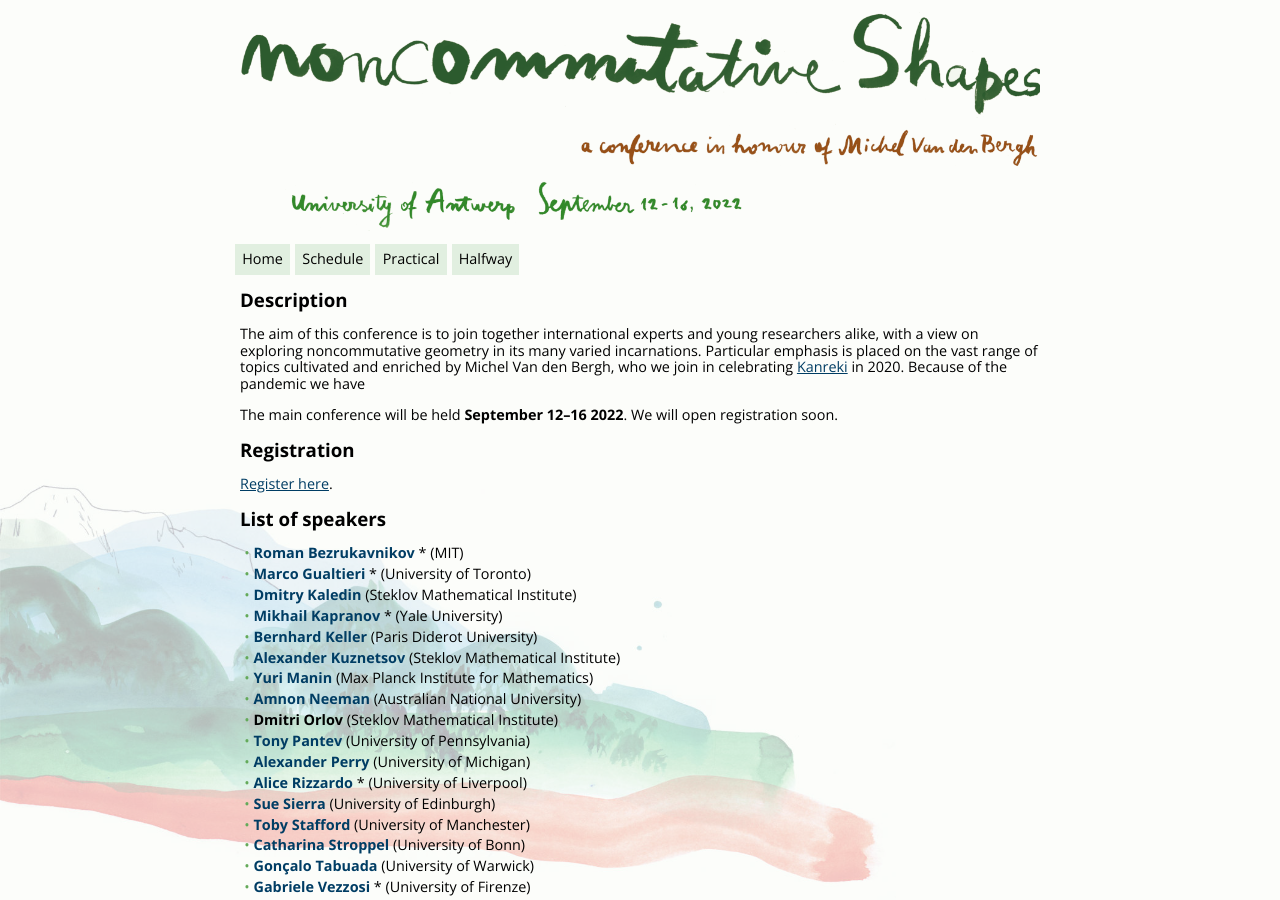
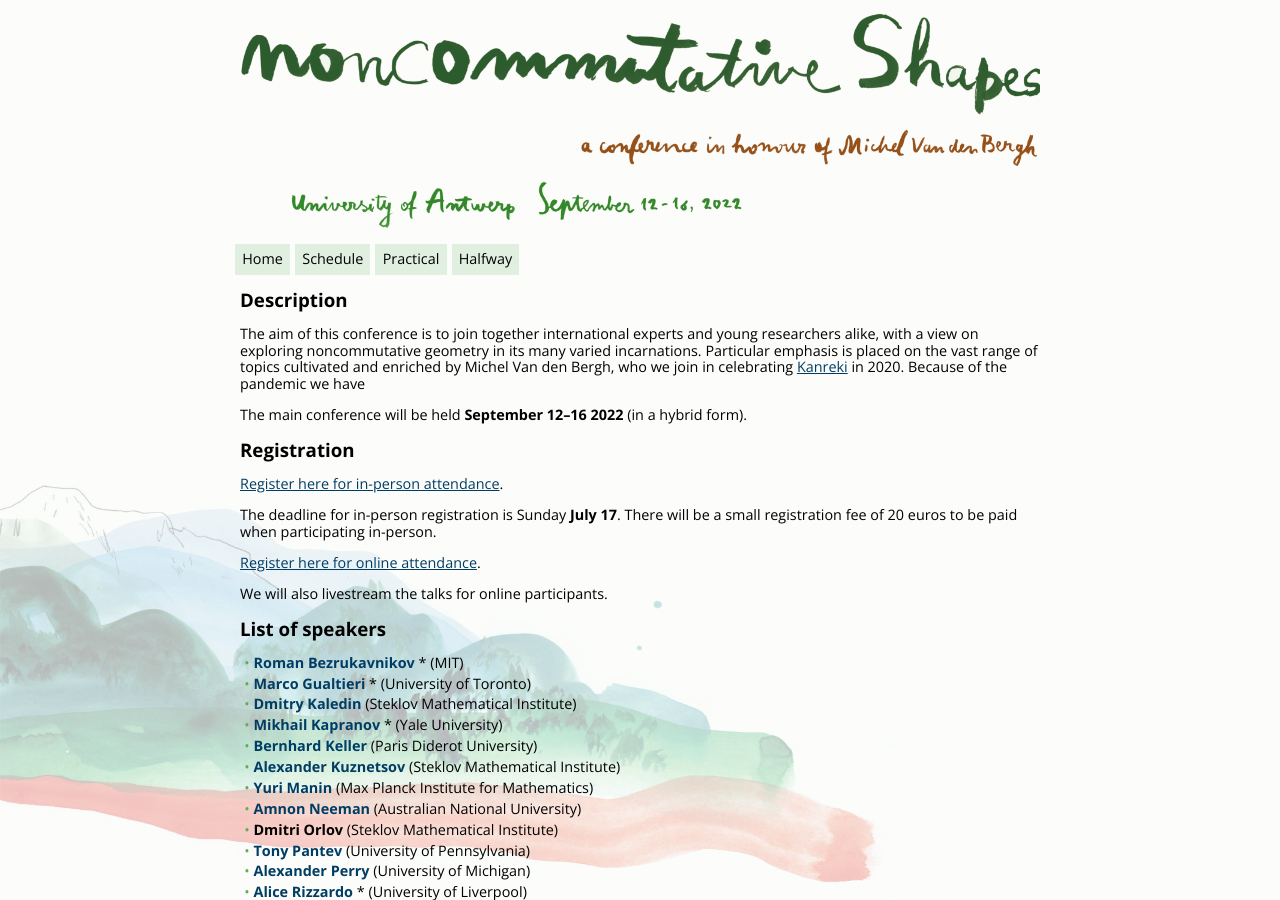
Before and after one commit to ncag-info/antwerp-2020, a Jekyll site: the page built from index.html, in a window 1280 px wide and 900 px high. Built offline with Jekyll 4.4.1, drawn with Linux system fonts in a browser that asks for light colours; nearby versions of some CDN libraries; library files that are not in the unit come from our copies.

Commit message:
Second registration link

```diff
--- a/index.html
+++ b/index.html
@@ -6,11 +6,15 @@
 
 <h2>Description</h2>
 <p>The aim of this conference is to join together international experts and young researchers alike, with a view on exploring noncommutative geometry in its many varied incarnations. Particular emphasis is placed on the vast range of topics cultivated and enriched by Michel Van den Bergh, who we join in celebrating <a href="https://en.wikipedia.org/wiki/Hwangap">Kanreki</a> in 2020. Because of the pandemic we have
-<p>The main conference will be held <strong>September 12&ndash;16 2022</strong>. We will open registration soon.
+<p>The main conference will be held <strong>September 12&ndash;16 2022</strong> (in a hybrid form).
 
 
 <h2>Registration</h2>
-<a href="https://docs.google.com/forms/d/e/1FAIpQLScRay1HpL03vvBUaFue_mmKTBVOIMKuQafGwGRdioPGFqccRQ/viewform?usp=sf_link">Register here</a>.
+<p><a href="https://docs.google.com/forms/d/e/1FAIpQLScRay1HpL03vvBUaFue_mmKTBVOIMKuQafGwGRdioPGFqccRQ/viewform">Register here for in-person attendance</a>.</p>
+<p>The deadline for in-person registration is Sunday <strong>July 17</strong>. There will be a small registration fee of 20 euros to be paid when participating in-person.</p>
+<p><a href="https://docs.google.com/forms/d/e/1FAIpQLSehgWJLjKMLSgIgpoRoky5IYBVCNjCT4jCKd2upGPbDvcQHww/viewform">Register here for online attendance</a>.</p>
+<p>We will also livestream the talks for online participants.
+
 
 <h2>List of speakers</h2>
 <ul class="names">
```
